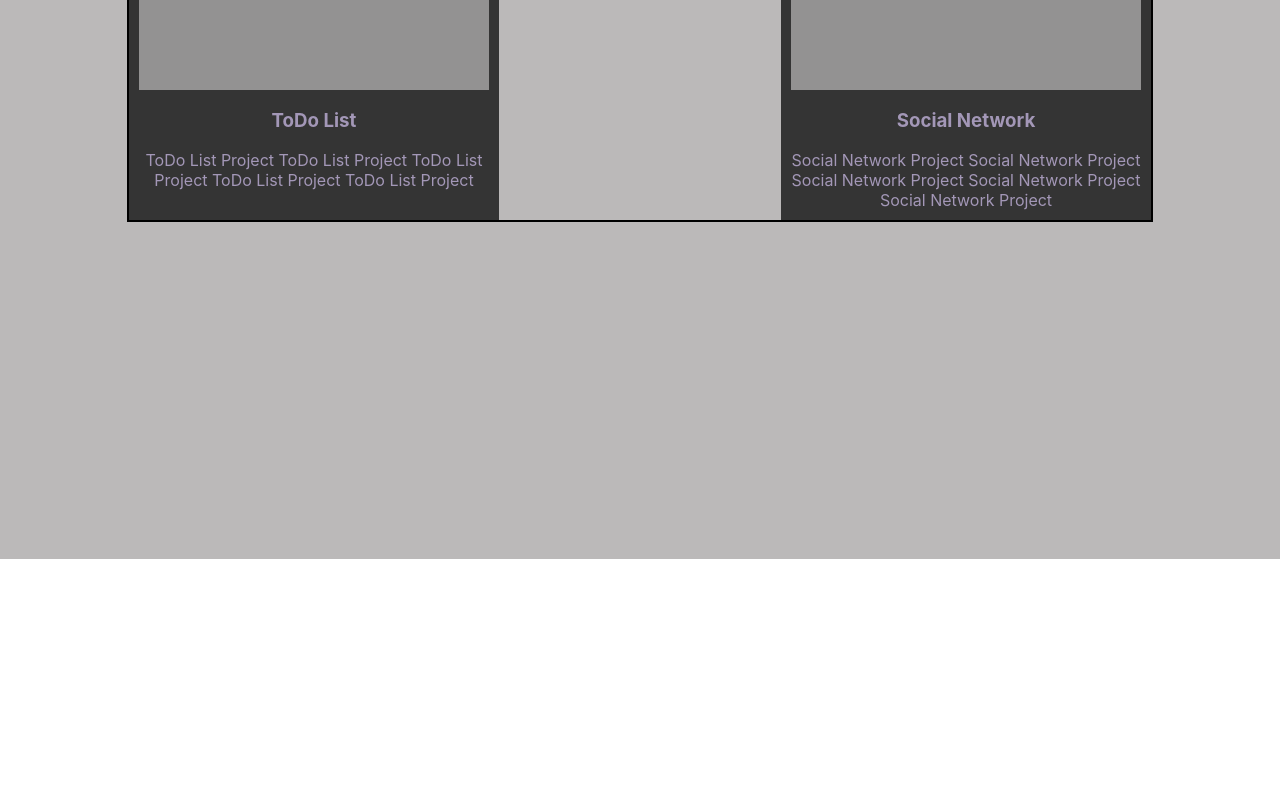
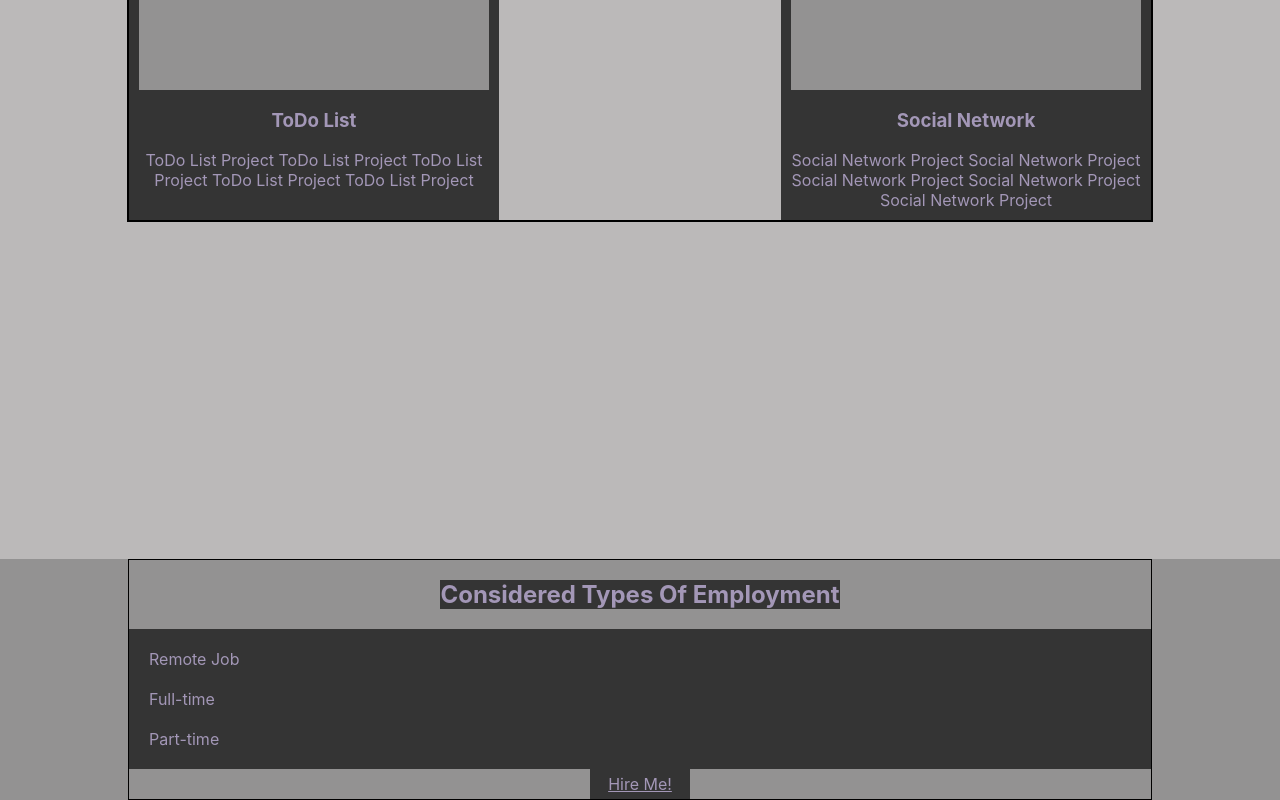
Before and after one commit to AndAndrew/Portfolio, a React (Create React App) app: page / in a window 1280 px wide. Shown: the part 1921-2721 px from the top of the page. Before the commit the page ends 2480 px from the top, so only its background shows below. Built offline with nearby package versions, Linux system fonts and the light colour scheme.

Commit message:
feat: added considered types of employment block

```diff
--- a/src/App.tsx
+++ b/src/App.tsx
@@ -4,6 +4,7 @@ import {Header} from "./Header/Header";
 import {Main} from "./Main/Main";
 import {Skills} from "./Skills/Skills";
 import {Projects} from "./Projects/Projects";
+import {TypesOfEmployment} from "./TypesOfEmployment/TypesOfEmployment";
 
 function App() {
     return (
@@ -12,6 +13,7 @@ function App() {
             <Main/>
             <Skills/>
             <Projects/>
+            <TypesOfEmployment/>
         </div>
     );
 }
--- /dev/null
+++ b/src/TypesOfEmployment/TypesOfEmployment.module.css
@@ -0,0 +1,39 @@
+.TypesOfEmploymentBlock {
+    background-color: #939292;
+}
+
+.typesOfEmploymentContainer {
+    flex-direction: column;
+    justify-content: flex-start;
+    box-sizing: border-box;
+}
+
+.title {
+    background-color: #343434;
+    color: #a397b7;
+}
+
+.items {
+    width: 100%;
+    background-color: #343434;
+    color: #a397b7;
+    display: flex;
+    flex-direction: column;
+    justify-content: space-between;
+    padding: 10px;
+    box-sizing: border-box;
+}
+
+.item {
+    padding: 10px;
+}
+
+.hireMeButton {
+    width: 100px;
+    height: 30px;
+    background-color: #343434;
+    color: #a397b7;
+    display: flex;
+    justify-content: center;
+    align-items: center;
+}
--- /dev/null
+++ b/src/TypesOfEmployment/TypesOfEmployment.tsx
@@ -0,0 +1,18 @@
+import styles from './TypesOfEmployment.module.css'
+import styleContainer from '../Common/Styles/Container.module.css'
+
+export const TypesOfEmployment = () => {
+    return (
+        <div className={styles.TypesOfEmploymentBlock}>
+            <div className={`${styleContainer.container} ${styles.typesOfEmploymentContainer}`}>
+                <h2 className={styles.title}>Considered Types Of Employment</h2>
+                <div className={styles.items}>
+                    <div className={styles.item}>Remote Job</div>
+                    <div className={styles.item}>Full-time</div>
+                    <div className={styles.item}>Part-time</div>
+                </div>
+                <a href={''} className={styles.hireMeButton}>Hire Me!</a>
+            </div>
+        </div>
+    )
+}
```
